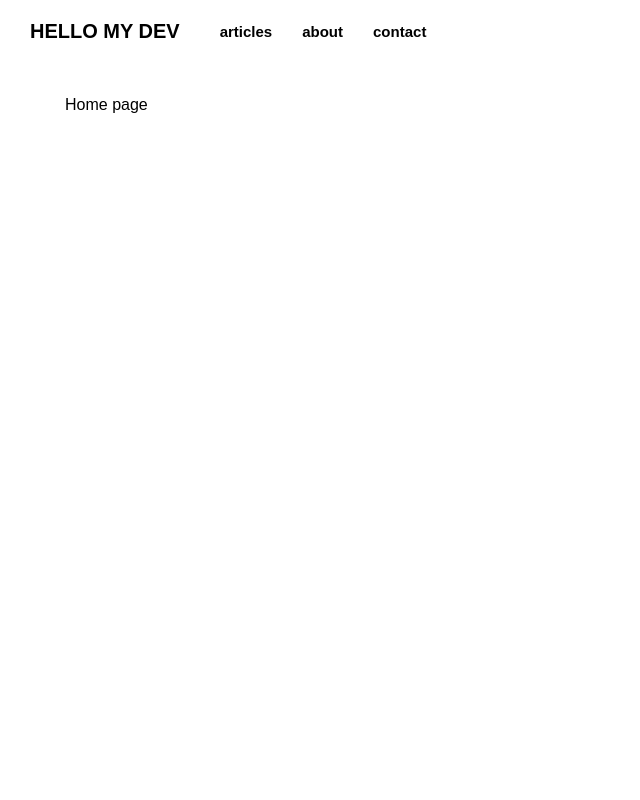
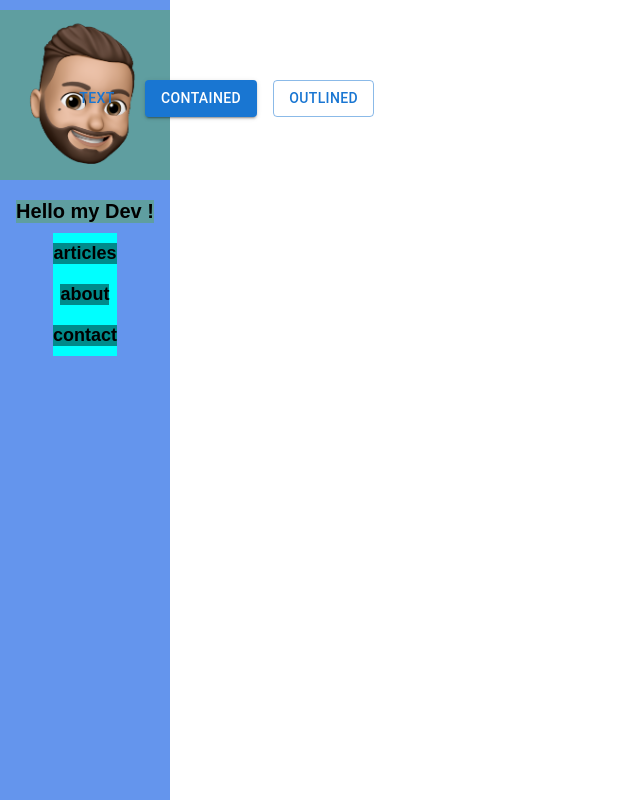
Before and after one commit to NatanSzymczak/hellomydev, a Gatsby site: page / in a window 1280 px wide. Shown: the whole page, without its empty margins (0-640 px from the left). Built offline with nearby package versions, Linux system fonts and the light colour scheme; Gatsby itself is replaced by a stand-in of ours.

Commit message:
Add Material UI

```diff
--- a/gatsby-config.js
+++ b/gatsby-config.js
@@ -8,6 +8,7 @@ module.exports = {
   plugins: [
     `gatsby-plugin-image`,
     `gatsby-plugin-styled-components`,
+    `gatsby-plugin-material-ui`,
     {
       resolve: `gatsby-source-filesystem`,
       options: {
--- a/package.json
+++ b/package.json
@@ -5,10 +5,14 @@
   "version": "0.1.0",
   "author": "Kyle Mathews <mathews.kyle@gmail.com>",
   "dependencies": {
+    "@emotion/react": "^11.10.0",
+    "@emotion/styled": "^11.10.0",
+    "@mui/material": "^5.10.0",
     "babel-plugin-styled-components": "^2.0.7",
     "gatsby": "^4.20.0",
     "gatsby-plugin-image": "^2.20.0",
     "gatsby-plugin-manifest": "^4.20.0",
+    "gatsby-plugin-material-ui": "^4.1.0",
     "gatsby-plugin-sharp": "^4.20.0",
     "gatsby-plugin-styled-components": "^5.20.0",
     "gatsby-source-filesystem": "^4.20.0",
@@ -19,6 +23,7 @@
     "styled-components": "^5.3.5"
   },
   "devDependencies": {
+    "gatsby-image": "^3.11.0",
     "prettier": "^2.7.1"
   },
   "keywords": [
--- a/src/components/Navigation/Navigation.js
+++ b/src/components/Navigation/Navigation.js
@@ -1,44 +1,74 @@
 import React from 'react';
 import styled from 'styled-components';
-import {Link} from 'gatsby';
+import {Link, graphql, useStaticQuery} from 'gatsby';
+import {GatsbyImage} from 'gatsby-plugin-image';
 
 const NavigationWrapper = styled.nav`
     position: absolute;
-    top: 20px;
-    left: 30px;
     display: flex;
+    flex-direction: column;
     align-items: center;
     justify-content: flex-start;
+    height: 100vh;
+    top: 0;
+    left: 0;
     font-family: 'Montserrat', sans-serif;
+    background-color: cornflowerblue;
 
     a {
         color: inherit;
         text-decoration: none;
     }
-;
 `;
 
 const Logo = styled.span`
-    margin-right: 10px;
+    background-color: cadetblue;
+
+    margin: 10px auto;
     font-family: 'Montserrat', sans-serif;
     font-weight: 700;
     font-size: 20px;
 `;
 
 const NavigationList = styled.ul`
+    background-color: aqua;
+
     display: flex;
+    flex-direction: column;
     list-style: none;
 `;
 
 const NavigationListItem = styled.li`
-    margin-left: 30px;
+    background-color: darkcyan;
+
+    margin: 10px auto;
     font-weight: 600;
-    font-size: 15px;
+    font-size: 18px;
 `;
 
-const Navigation = () => (
+const query = graphql`{
+    file(name: { eq: "avatar" }) {
+        childImageSharp {
+            gatsbyImageData(
+                width: 170
+            )
+        }
+    }
+}`
+
+const Navigation = () => {
+    const data = useStaticQuery(query);
+    return <>
         <NavigationWrapper>
-        <Logo>HELLO MY DEV</Logo>
+            <Logo>
+                <GatsbyImage
+                    image={data.file.childImageSharp.gatsbyImageData}
+                    alt={'Logo'}
+                />
+            </Logo>
+            <Logo>
+                Hello my Dev !
+            </Logo>
             <NavigationList>
                 <NavigationListItem>
                     <Link to={'/articles'}>
@@ -57,6 +87,8 @@ const Navigation = () => (
                 </NavigationListItem>
             </NavigationList>
         </NavigationWrapper>
-);
+    </>
+};
+
 
 export default Navigation;
--- a/src/pages/index.js
+++ b/src/pages/index.js
@@ -1,14 +1,36 @@
 import * as React from "react"
+import Button from '@mui/material/Button';
+import Stack from '@mui/material/Stack';
 import Seo from "../components/seo"
 import MainLayouts from "../layouts";
+import {graphql} from "gatsby";
 
-const IndexPage = () => (
+const IndexPage = ({data}) => (
   <MainLayouts>
+
+        <Stack spacing={2} direction="row">
+            <Button variant="text">Text</Button>
+            <Button variant="contained">Contained</Button>
+            <Button variant="outlined">Outlined</Button>
+        </Stack>
     <Seo title="Home" />
       <p>Home page</p>
   </MainLayouts>
 )
 
+
+
+
+
+export const query = graphql`
+    query MyQuery {
+        file(name: {eq: "avatar"}) {
+            publicURL
+        }
+    }
+`;
+
+
 export const Head = () => <Seo title="Home" />
 
 export default IndexPage
```
Also changed, not shown: src/assets/images/avatar.png (added), 1 other file. Lines whose indentation alone changed are shown as unchanged.
